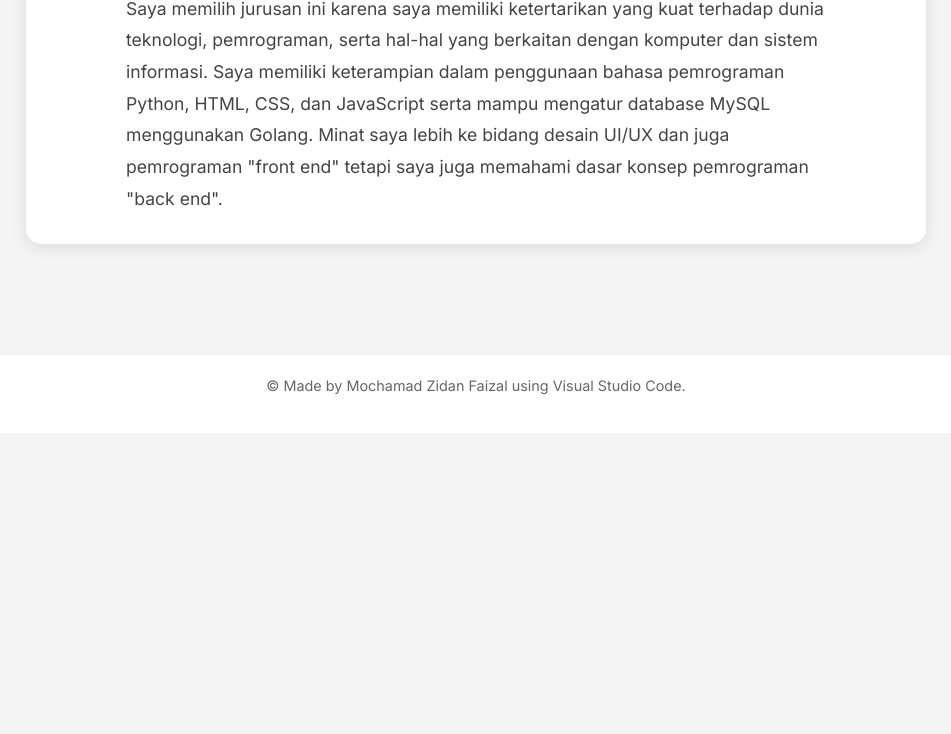
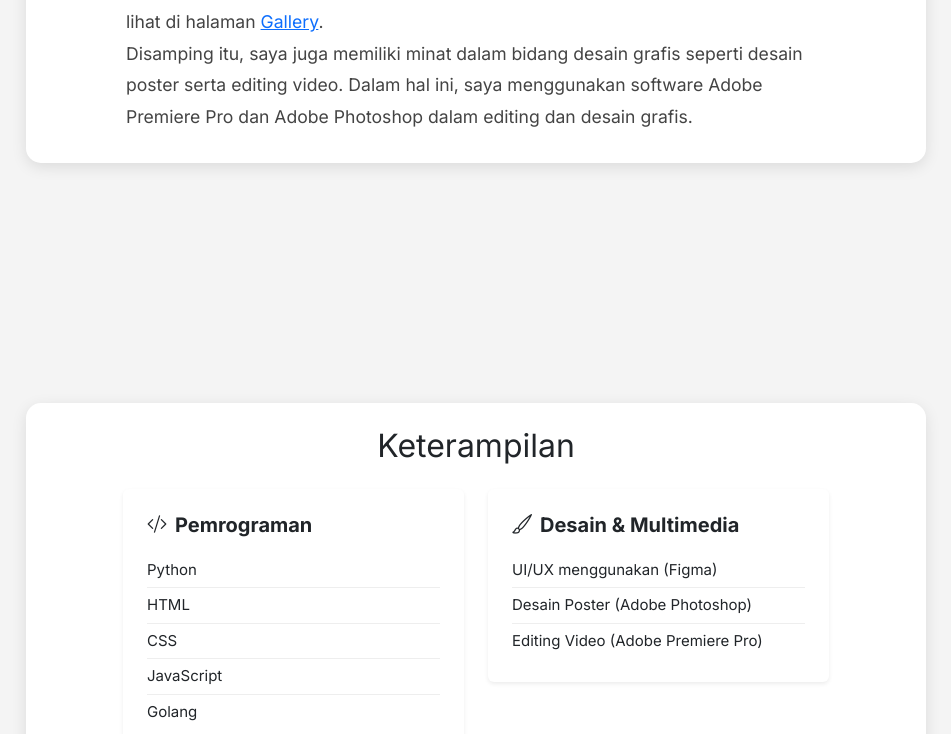
Before and after one commit to ZidanFaizal15/Portofolio, a plain HTML site: page about.html in a window 1280 px wide. Shown: the part 561-1295 px from the top of the page, without its empty margins (164-1115 px from the left). Before the commit the page ends 994 px from the top, so only its background shows below. Drawn offline with nearby package versions, Linux system fonts and the light colour scheme.

Commit message:
Add files via upload

```diff
--- a/about.html
+++ b/about.html
@@ -14,6 +14,9 @@
 
     <!-- AOS -->
     <link href="https://cdnjs.cloudflare.com/ajax/libs/aos/2.3.4/aos.css" rel="stylesheet">
+
+    <!-- Icon -->
+    <link href="https://cdn.jsdelivr.net/npm/bootstrap-icons@1.11.1/font/bootstrap-icons.css" rel="stylesheet">
 
     <!-- Custom CSS -->
     <link rel="stylesheet" href="styles.css">
@@ -45,9 +48,6 @@
     <!-- ABOUT SECTION -->
     <section class="about-section" data-aos="fade-up">
         <div class="container text-center">
-
-            <img class="profile-img" src="picture/DSC_0491 (1).JPG" alt="Foto Profil">
-
             <div class="about-box">
                 <h2 class="mt-4">Tentang Saya</h2>
                     <p class="about-text">
@@ -55,13 +55,52 @@
                         semester 5 di Universitas PGRI Semarang, program studi Informatika.
                         <br>
                         Saya memilih jurusan ini karena saya memiliki ketertarikan yang kuat terhadap dunia teknologi,
-                    pemrograman, serta hal-hal yang berkaitan dengan komputer dan sistem informasi.
-                    Saya memiliki keterampian dalam penggunaan bahasa pemrograman Python, HTML, CSS, dan JavaScript serta mampu
-                    mengatur database MySQL menggunakan Golang. Minat saya lebih ke bidang desain UI/UX dan juga pemrograman "front end" tetapi
-                    saya juga memahami dasar konsep pemrograman "back end".
+                        pemrograman, serta hal-hal yang berkaitan dengan komputer dan sistem informasi. <br>
+                        Saya memiliki keterampilan dan pemahaman dalam pemrograman menggunakan bahasa pemrograman Python, HTML, dan CSS.
+                        Saya juga dapat membuat desain UI/UX menggunakan Figma serta management database menggunakan MySql. <br>
+                        Untuk pengalaman atau project apa yang pernah saya kerjakan, saya pernah membuat beberapa website sebagai tugas kuliah
+                        saya. Website tersebut bisa anda lihat di halaman <a href="gallery.html">Gallery</a>. <br>
+                        Disamping itu, saya juga memiliki minat dalam bidang desain grafis seperti desain poster serta editing video. Dalam hal ini,
+                        saya menggunakan software Adobe Premiere Pro dan Adobe Photoshop dalam editing dan desain grafis.
                     </p>
             </div>
+        </div>
+    </section>
 
+    <section class="about-section" data-aos="fade-up">
+        <div class="container">
+            <div class="about-box p-4">
+                <h2 class="text-center mb-4">Keterampilan</h2>
+
+                <div class="row g-4 justify-content-center">
+
+                    <div class="col-md-5">
+                        <div class="skill-card p-4 shadow-sm rounded">
+                            <h5 class="fw-bold mb-3"><i class="bi bi-code-slash me-2"></i>Pemrograman</h5>
+                            <ul class="skill-list">
+                                <li>Python</li>
+                                <li>HTML</li>
+                                <li>CSS</li>
+                                <li>JavaScript</li>
+                                <li>Golang</li>
+                            </ul>
+                        </div>
+                    </div>
+
+                    <div class="col-md-5">
+                        <div class="skill-card p-4 shadow-sm rounded">
+                            <h5 class="fw-bold mb-3"><i class="bi bi-brush me-2"></i>Desain & Multimedia</h5>
+                            <ul class="skill-list">
+                                <li>UI/UX menggunakan (Figma)</li>
+                                <li>Desain Poster (Adobe Photoshop)</li>
+                                <li>Editing Video (Adobe Premiere Pro)</li>
+                            </ul>
+                        </div>
+                    </div>
+
+                </div>
+
+            </div>
         </div>
     </section>
 
--- a/styles.css
+++ b/styles.css
@@ -173,3 +173,41 @@ footer {
     margin: 30px auto;
     text-align: left;
 }
+
+section .progress {
+    height: 25px;
+    border-radius: 10px;
+    overflow: hidden;
+}
+
+section .progress-bar {
+    font-weight: 600;
+    font-size: 14px;
+}
+
+.skill-card {
+    background: #ffffff;
+    border-radius: 15px;
+    transition: 0.3s ease;
+}
+
+.skill-card:hover {
+    transform: translateY(-3px);
+    box-shadow: 0px 6px 18px rgba(0, 0, 0, 0.08);
+}
+
+.skill-list {
+    list-style: none;
+    padding-left: 0;
+    margin: 0;
+}
+
+.skill-list li {
+    font-size: 15px;
+    padding: 6px 0;
+    border-bottom: 1px solid #eee;
+}
+
+.skill-list li:last-child {
+    border-bottom: none;
+}
```
Also changed, not shown: index.html (+48 -1 lines). Lines whose indentation alone changed are shown as unchanged.
